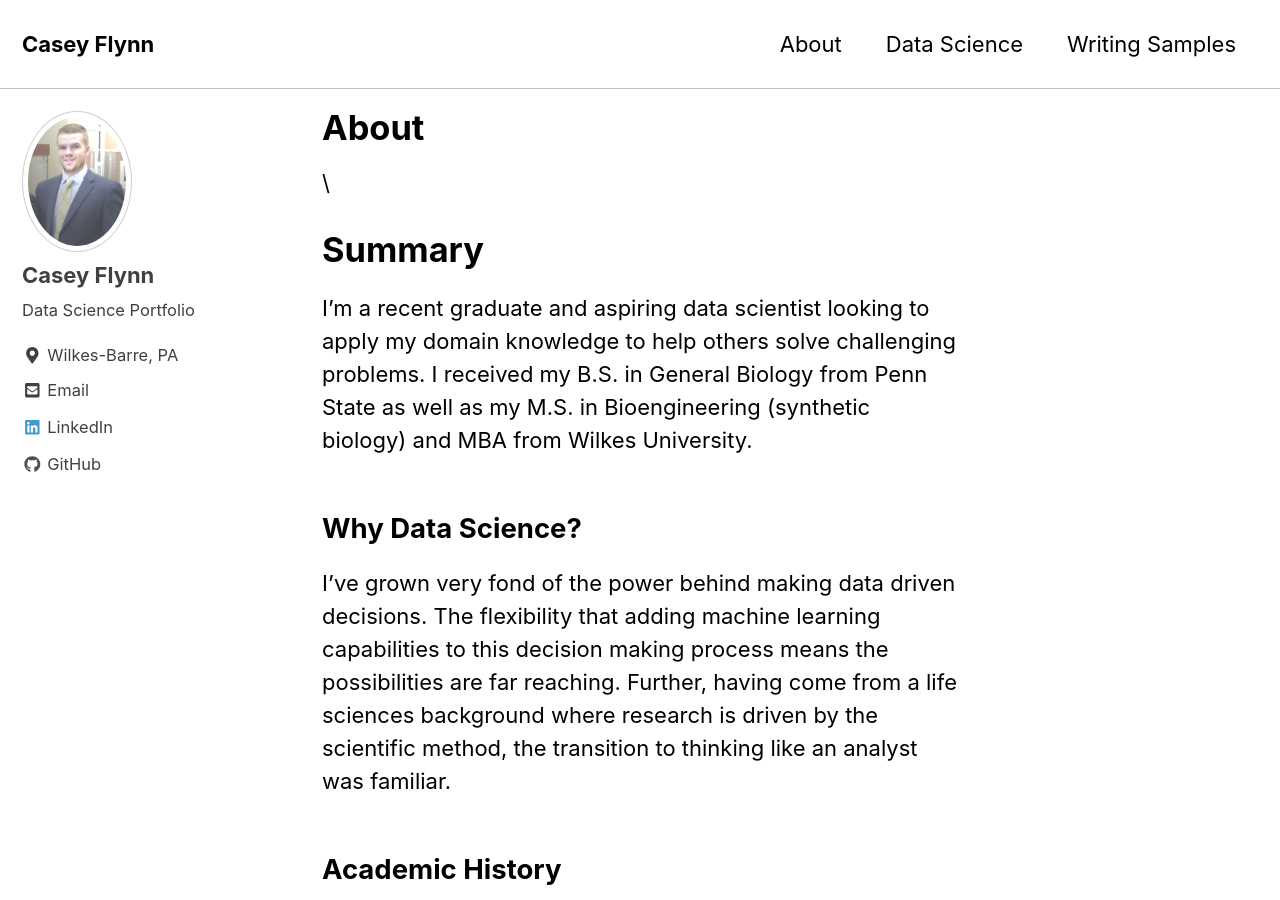
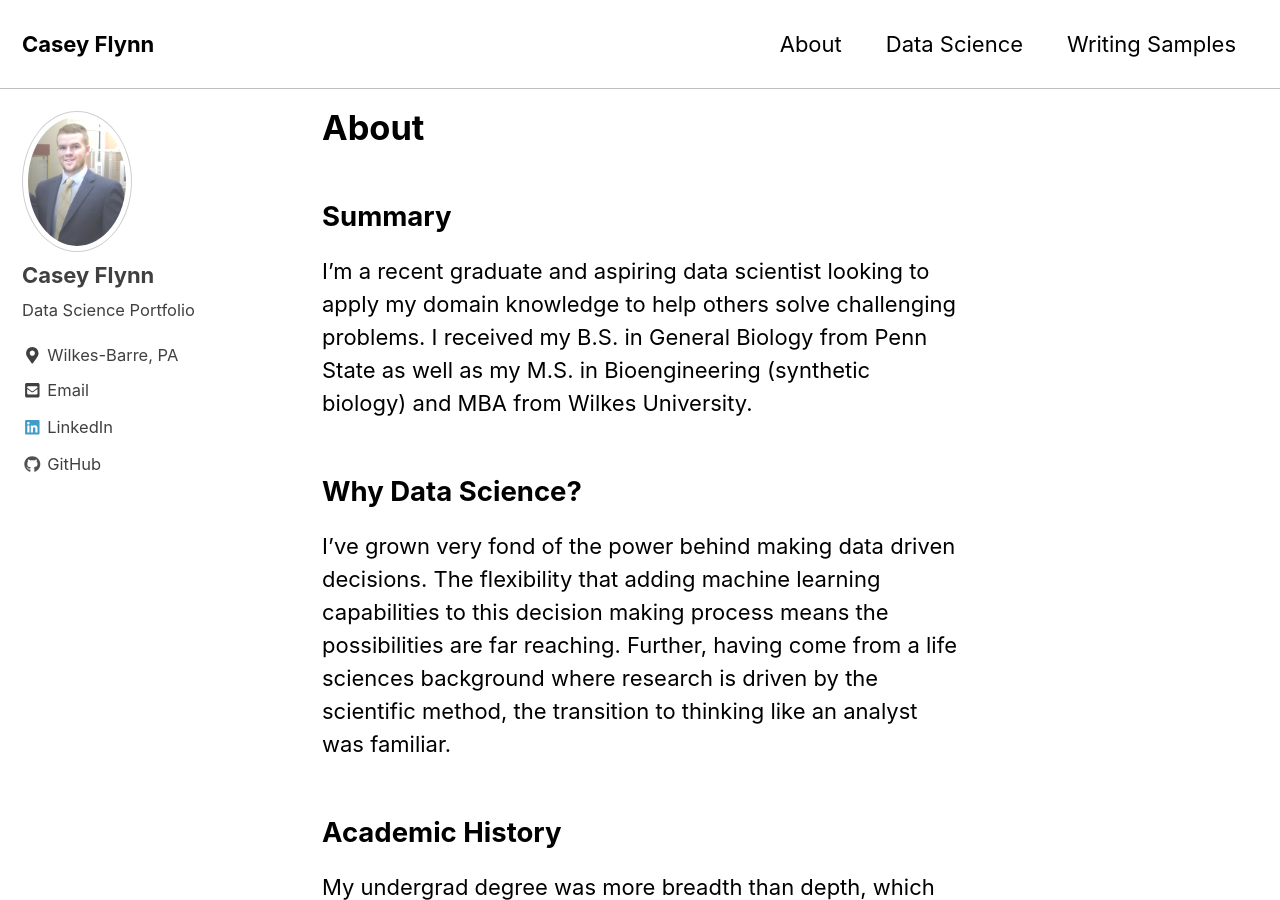
Before and after one commit to cmflynn13/cmflynn13.github.io, a Jekyll site: the page built from _pages/about.md, in a window 1280 px wide and 900 px high. Built offline with Jekyll 4.4.1, drawn with Linux system fonts in a browser that asks for light colours; nearby versions of some CDN libraries.

```diff
--- a/_pages/about.md
+++ b/_pages/about.md
@@ -4,10 +4,8 @@ layout: archive
 permalink: /about/
 author_profile: true
 ---
-\
 
-
-# Summary
+## Summary
 
 I'm a recent graduate and aspiring data scientist looking to apply my domain knowledge to help others solve challenging problems. I received my B.S. in General Biology from Penn State as well as my M.S. in Bioengineering (synthetic biology) and MBA from Wilkes University.
 
```
